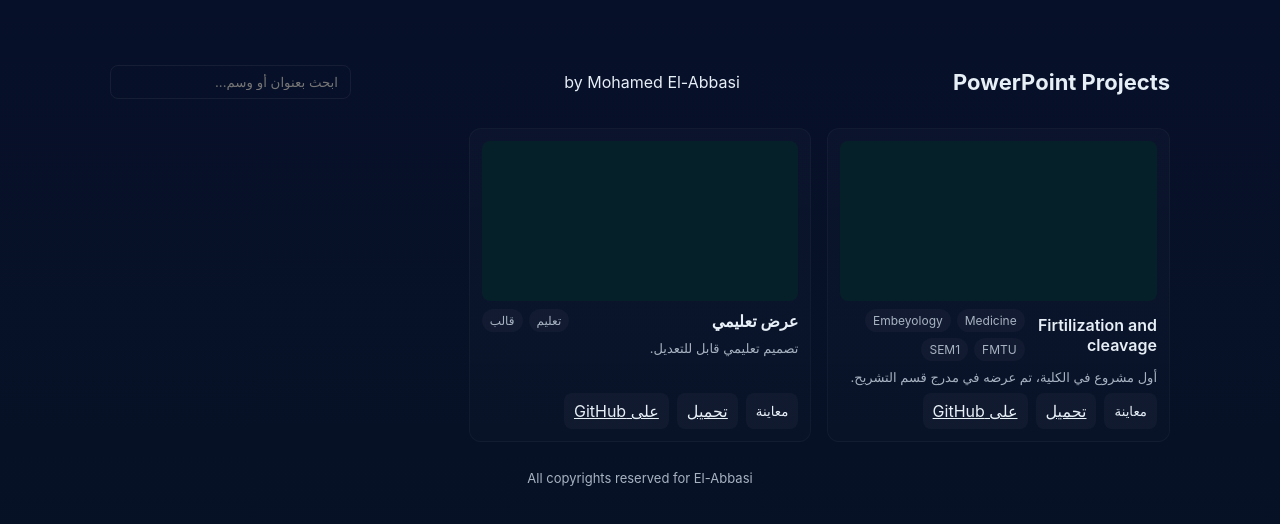
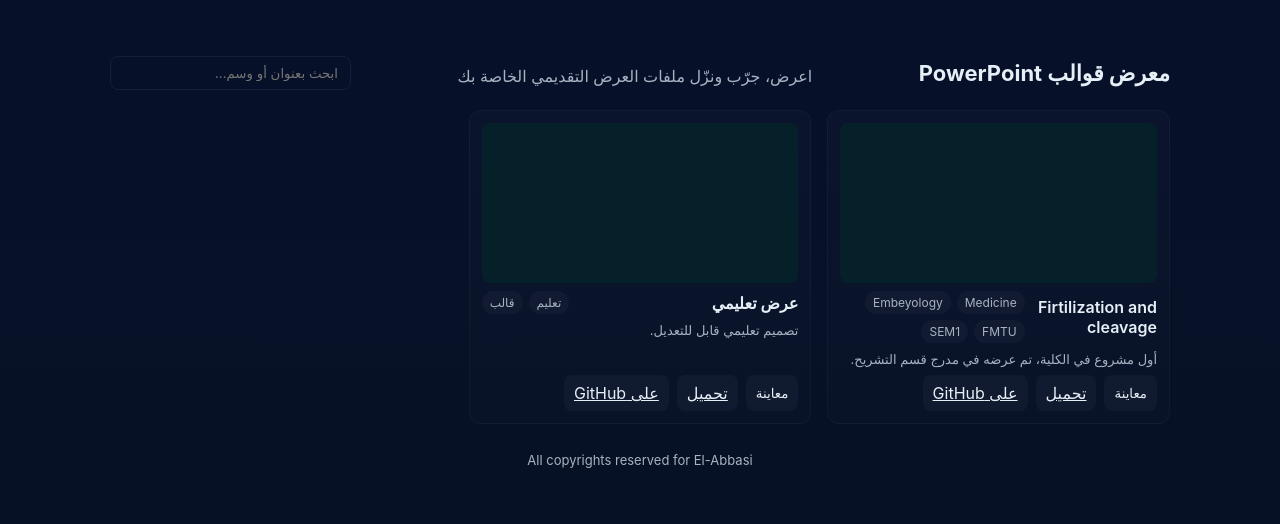
Before and after one commit to melabbasi/pptx.portfolio, a plain HTML site: page index.html in a window 1280 px wide. Drawn offline with Linux system fonts and the light colour scheme.

Commit message:
Update index.html

```diff
--- a/index.html
+++ b/index.html
@@ -43,8 +43,8 @@
 <body dir="rtl">
   <div class="container">
     <header>
-    	<h1>PowerPoint Projects</h1>
-    	<p>by Mohamed El-Abbasi</p>
+    	<h1>معرض قوالب PowerPoint</h1>
+      <p class="lead">اعرض، جرّب ونزّل ملفات العرض التقديمي الخاصة بك</p>
       <div class="controls">
         <input class="search" id="search" placeholder="ابحث بعنوان أو وسم..." />
       </div>
```
